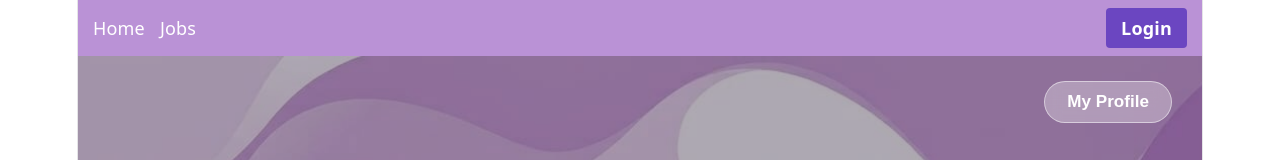
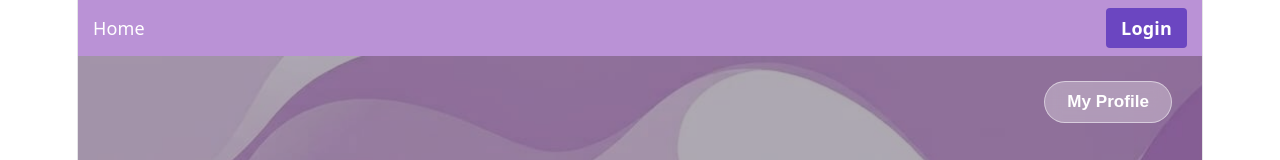
Before and after one commit to SusmitaRaniMohontho/SheRise, a React (Vite) app: page /home in a window 1280 px wide. Shown: the top 160 px of the page. Built offline with nearby package versions, Linux system fonts and the light colour scheme.

Commit message:
cng by a

```diff
--- a/src/components/Navbar.jsx
+++ b/src/components/Navbar.jsx
@@ -38,13 +38,10 @@ export default function Navbar() {
         flexWrap: "wrap",
       }}
     >
-      {/* নেভবারের বাম পাশের মূল লিংকগুলো */}
+      {/* নেভবারের বাম পাশের মূল লিংকগুলো (Jobs বাদ দেওয়া হয়েছে) */}
       <div style={{ display: "flex", gap: "15px", flexWrap: "wrap" }}>
         <Link to="/home" style={{ color: "#fff", textDecoration: "none" }}>
           Home
-        </Link>
-        <Link to="/jobs" style={{ color: "#fff", textDecoration: "none" }}>
-          Jobs
         </Link>
       </div>
 
--- a/src/pages/Profile.jsx
+++ b/src/pages/Profile.jsx
@@ -216,7 +216,7 @@ function Profile() {
                 />
               </div>
               <button type="submit" style={styles.saveBtn}>
-                Save Changes to Database
+                Save Changes
               </button>
             </form>
           </div>
```
